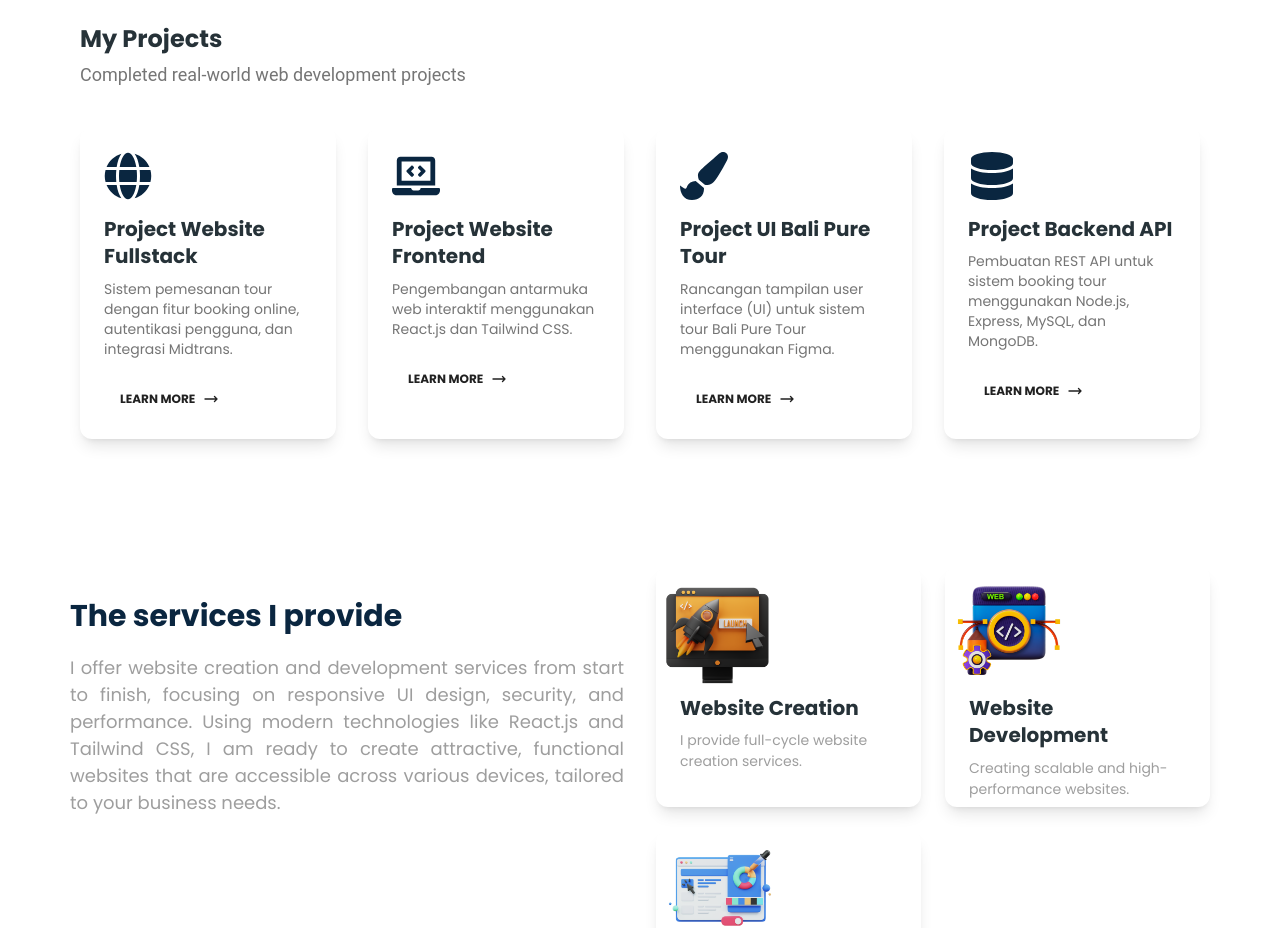
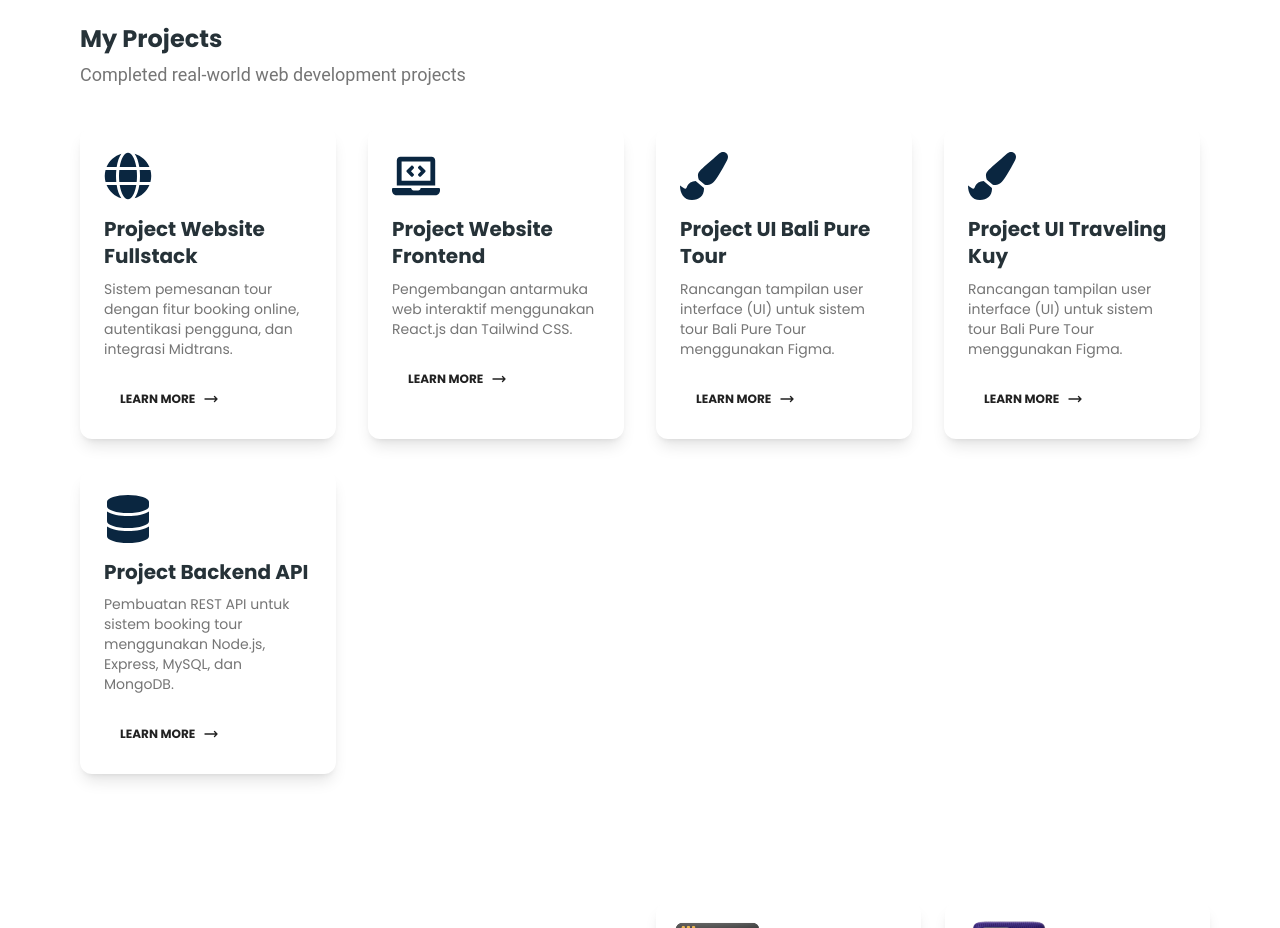
Before and after one commit to PUJASHINDU/Puja_Portofolio, a React (Vite) app: page / in a window 1280 px wide. Shown: the part 1380-2308 px from the top of the page. Built offline with nearby package versions, Linux system fonts and the light colour scheme.

Commit message:
Tambah card

```diff
--- a/src/Components/CardProject.jsx
+++ b/src/Components/CardProject.jsx
@@ -29,6 +29,12 @@ const CardProject = () => {
     },
     {
       title: "Project UI Bali Pure Tour",
+      description:
+        "Rancangan tampilan user interface (UI) untuk sistem tour Bali Pure Tour menggunakan Figma.",
+      icon: <FaPaintBrush className="text-customBlue w-12 h-12 mb-4" />,
+    },
+     {
+      title: "Project UI Traveling Kuy",
       description:
         "Rancangan tampilan user interface (UI) untuk sistem tour Bali Pure Tour menggunakan Figma.",
       icon: <FaPaintBrush className="text-customBlue w-12 h-12 mb-4" />,
```
